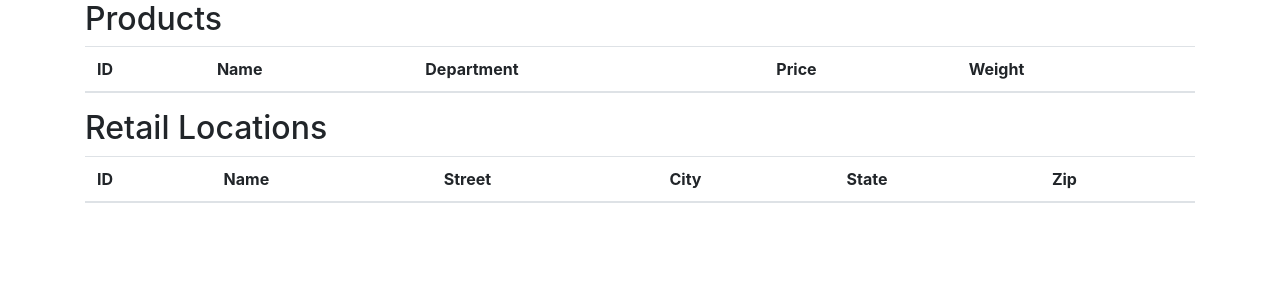
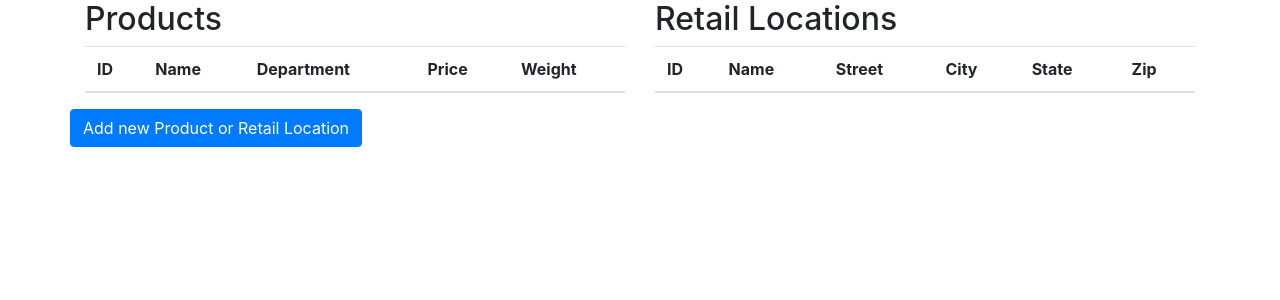
Before and after one commit to MasterCraftsman/Database-Project, a Flask app: page / in a window 1280 px wide. Shown: the top 300 px of the page. Run offline with Flask 2, Linux system fonts and the light colour scheme; data that the repository does not hold is empty; some libraries are stand-ins or nearby versions.

Commit message:
Refactor Products routes.  Add new form to index.html

```diff
--- a/Group16/server.py
+++ b/Group16/server.py
@@ -36,30 +36,23 @@ def path_proxy(path):
 # Product routing
 #
 
-@app.route("/products/", methods=['POST'])
-def addProduct():
-    logger.info(request.get_json())
-    result = productService.addProduct(request.get_json())
-    return json.dumps(result), 201
+@app.route("/products/", methods=['GET', 'POST'])
+def product():
+    if request.method == 'GET':
+        return json.dumps(productService.getAllProducts()), 200, {'Content-Type': 'application/json; charset=utf-8'}
+    else:
+        logger.info(request.get_json())
+        return json.dumps(productService.addProduct(request.get_json())), 201
 
-@app.route("/products/", methods=['GET'])
-def getAllProducts():
-    return json.dumps(productService.getAllProducts()), 200, {'Content-Type': 'application/json; charset=utf-8'}
-
-@app.route("/products/<id>/", methods=['GET'])
-def getProductById(id):
-    return json.dumps(productService.getProductById(id)), 200, {'Content-Type': 'application/json; charset=utf-8'}
-
-@app.route("/products/<id>/", methods=['PUT'])
-def updateProductById(id):
-    logger.info(request.get_json())
-    result = productService.updateProductById(request.get_json(), id)
-    return result, 200
-
-@app.route("/products/<id>/", methods=['DELETE'])
-def deleteProductById(id):
-    result = productService.deleteProductById(id)
-    return result, 200
+@app.route("/products/<id>/", methods=['GET', 'PUT', 'DELETE'])
+def productById(id):
+    if request.method == 'GET':
+        return json.dumps(productService.getProductById(id)), 200, {'Content-Type': 'application/json; charset=utf-8'}
+    elif request.method == 'PUT':
+        logger.info(request.get_json())
+        return productService.updateProductById(request.get_json(), id), 200
+    else:
+        return productService.deleteProductById(id), 200
 
 #
 #  Retail routing
--- a/Group16/static/scripts/site.js
+++ b/Group16/static/scripts/site.js
@@ -10,15 +10,21 @@ var ready = function (fn) {
     document.addEventListener('DOMContentLoaded', fn, false);
 };
 
-function ajax(method, url) {
+function ajax(method, url, body) {
 
     return new Promise(function (resolve, reject) {
         var req = new XMLHttpRequest();
-        req.open(String(method).toUpperCase(), url);
+        method = String(method).toUpperCase();
+        req.open(method, url);
+
+        if (method === 'POST' || method === 'PUT') {
+            req.setRequestHeader('Content-Type', 'application/json');
+        }
 
         req.onload = function () {
             if (Number(req.status) === 200) {
-                resolve(req.response);
+                var res = req.response || req.responseText;
+                resolve(res);
             } else {
                 reject(Error(req.statusText));
             }
@@ -28,12 +34,23 @@ function ajax(method, url) {
             reject(Error('Network Error'));
         };
 
-        req.send();
+        if (body) {
+            req.send(JSON.stringify(body));
+        } else {
+            req.send();
+        }
     });
 }
 
 function getAllProducts() {
     return ajax('GET', 'http://' + window.location.host + '/products/')
+        .catch(function (err) {
+            console.error(err);
+        });
+}
+
+function addProduct(prod) {
+    return ajax('POST', 'http://' + window.location.host + '/products/', prod)
         .catch(function (err) {
             console.error(err);
         });
@@ -67,10 +84,10 @@ function loadProductsTable() {
 function loadRetailTable() {
     var retailTable = document.getElementById('retail_table');
     var retailTableBody = retailTable.firstElementChild;
-    getAllRetailLocations().then(function(data) {
+    getAllRetailLocations().then(function (data) {
         locations = JSON.parse(data);
-        locations.forEach(function(loc) {
-           var tr = document.createElement('tr');
+        locations.forEach(function (loc) {
+            var tr = document.createElement('tr');
             tr.appendChild(createTd(loc.rID));
             tr.appendChild(createTd(loc.rName));
             tr.appendChild(createTd(loc.rStreet));
@@ -88,7 +105,38 @@ function createTd(inner_text) {
     return td;
 }
 
+function newProdSubmit(event) {
+    event.stopPropagation();
+    var prodName = this.querySelector('input#prodName').value;
+    var prodDept = this.querySelector('input#prodDept').value;
+    var prodPrice = this.querySelector('input#prodPrice').value;
+    var prodWeight = this.querySelector('input#prodWeight').value;
+    var product = {
+        'pName': prodName,
+        'pDepartment': prodDept,
+        'pCost': prodPrice,
+        'pWeight': prodWeight
+    };
+    console.log(product);
+    addProduct(product).then(function(data) {
+        console.log(data);
+    });
+}
+
+function toggleNewRow(event) {
+    console.log(this);
+    var newRow = document.getElementById('newProdRetailRow');
+    if(newRow.style.display === 'flex') {
+        newRow.style.display = 'none';
+    } else {
+        newRow.style.display = 'flex';
+    }
+}
+
 ready(function () {
     loadProductsTable();
     loadRetailTable();
+
+    document.getElementById('newProdForm').addEventListener('submit', newProdSubmit);
+    document.getElementById('newProdRetailBtn').addEventListener('click', toggleNewRow);
 });
--- a/Group16/templates/index.html
+++ b/Group16/templates/index.html
@@ -8,6 +8,8 @@
 
 <body>
     <div class="container">
+        <div class="row">
+            <div class="col">
                 <h2>Products</h2>
                 <table id="products_table" class="table">
                     <thead>
@@ -20,6 +22,8 @@
                     <tbody>
                     </tbody>
                 </table>
+            </div>
+            <div class="col">
                 <h2>Retail Locations</h2>
                 <table id="retail_table" class="table">
                     <thead>
@@ -34,6 +38,61 @@
                     </tbody>
                 </table>
             </div>
+        </div>
+        <div class="row">
+        <button id="newProdRetailBtn" class="btn btn-primary">Add new Product or Retail Location</button>
+        </div>
+        <div id="newProdRetailRow" class="row" style="display: none;">
+            <div class="col">
+                <h2>New Product</h2>
+                <form id="newProdForm">
+                    <div class="form-group">
+                        <label for="prodName">Product Name</label>
+                        <input id="prodName" type="text" autocomplete="off" class="form-control" required>
+                    </div>
+                    <div class="form-group">
+                        <label for="prodDept">Product Department</label>
+                        <input id="prodDept" type="text" autocomplete="off" class="form-control" required>
+                    </div>
+                    <div class="form-group">
+                        <label for="prodPrice">Product Price</label>
+                        <input id="prodPrice" type="number" autocomplete="off" class="form-control" step="0.01" min="0" required>
+                    </div>
+                    <div class="form-group">
+                        <label for="prodWeight">Product Weight</label>
+                        <input id="prodWeight" type="text" autocomplete="off" class="form-control" required>
+                    </div>
+                    <button type="submit" class="btn btn-primary">Submit</button>
+                </form>
+            </div>
+            <div class="col">
+                <h2>New Retail Location</h2>
+                <form id="newRetailForm">
+                    <div class="form-group">
+                        <label for="retailName">Location Name</label>
+                        <input id="retailName" type="text" autocomplete="off" class="form-control">
+                    </div>
+                    <div class="form-group">
+                        <label for="retailStreet">Street</label>
+                        <input id="retailStreet" type="text" autocomplete="off" class="form-control">
+                    </div>
+                    <div class="form-group">
+                        <label for="retailCity">City</label>
+                        <input id="retailCity" type="number" autocomplete="off" class="form-control">
+                    </div>
+                    <div class="form-group">
+                        <label for="retailState">State</label>
+                        <input id="retailState" type="text" autocomplete="off" class="form-control">
+                    </div>
+                    <div class="form-group">
+                        <label for="retailZip">Zip</label>
+                        <input id="retailZip" type="number" autocomplete="off" class="form-control">
+                    </div>
+                    <button type="submit" class="btn btn-primary">Submit</button>
+                </form>
+            </div>
+        </div>
+    </div>
 </body>
 
 </html>
```
Lines whose indentation alone changed are shown as unchanged.
